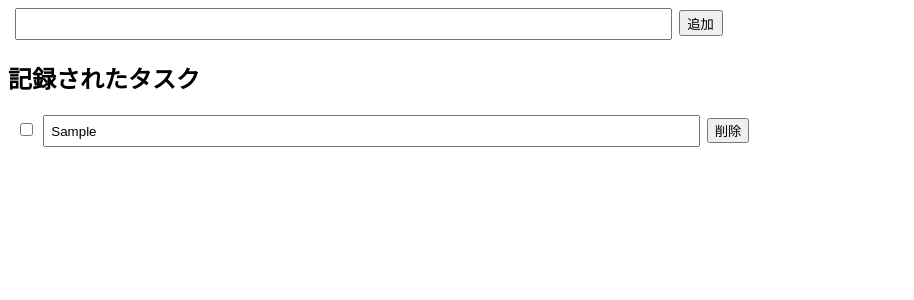
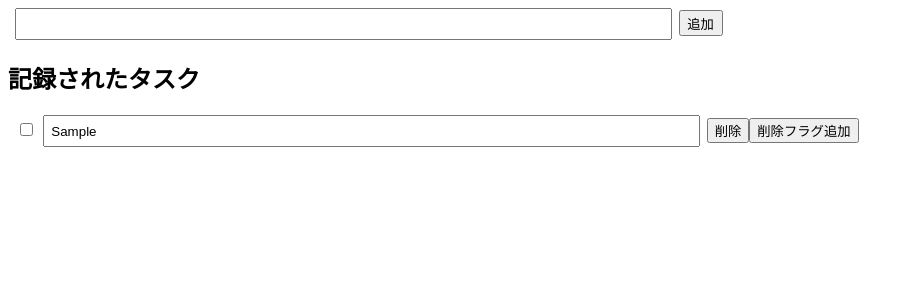
Before and after one commit to sugamaan/react-ts-todo-app, a React (Vite) app: page / in a window 1280 px wide. Both pictures are taken after typing "Sample" into the empty fields and a click on the input "追加". Shown: the top 300 px of the page, without its empty margins (0-914 px from the left). Built offline with nearby package versions, Linux system fonts and the light colour scheme.

Commit message:
削除フラグを追加

```diff
--- a/src/App.tsx
+++ b/src/App.tsx
@@ -4,6 +4,7 @@ type Todo = {
   readonly id: number
   value: string
   checked: boolean
+  removed: boolean
 };
 
 export const App = () => {
@@ -47,11 +48,24 @@ export const App = () => {
     })
   }
 
+  const handleRemoved = (removed: boolean, id: number) => {
+    setTodos((todos) => {
+      const newTodos = todos.map((todo) => {
+        if (todo.id === id)  {
+          return {...todo, removed}
+        }
+        return todo
+      })
+      return newTodos
+    })
+  }
+
   const handleSubmit = () => {
     const newTodo: Todo = {
       id: new Date().getTime(),
       value: text,
-      checked: false
+      checked: false,
+      removed: false,
     }
     // set関数には関数を渡すことができる。その関数は前回のstateを引数に受け取ることができる。
     setTodos((todos) => [newTodo, ...todos])
@@ -73,8 +87,9 @@ export const App = () => {
         return (
           <li key={todo.id}>
             <input type="checkbox" checked={todo.checked} onChange={() => {handleCheckbox(!todo.checked, todo.id)}} />
-            <input type="text" value={todo.value} disabled={todo.checked} onChange={(e) => handleFormInput(e.target.value, todo.id)} />
+            <input type="text" value={todo.value} disabled={todo.checked || todo.removed} onChange={(e) => handleFormInput(e.target.value, todo.id)} />
             <button onClick={() => {handleDelete(todo.id)}}>削除</button>
+            <button onClick={() => {handleRemoved(!todo.removed, todo.id)}}>削除フラグ追加</button>
           </li>
       )})}
       </ul>
```
